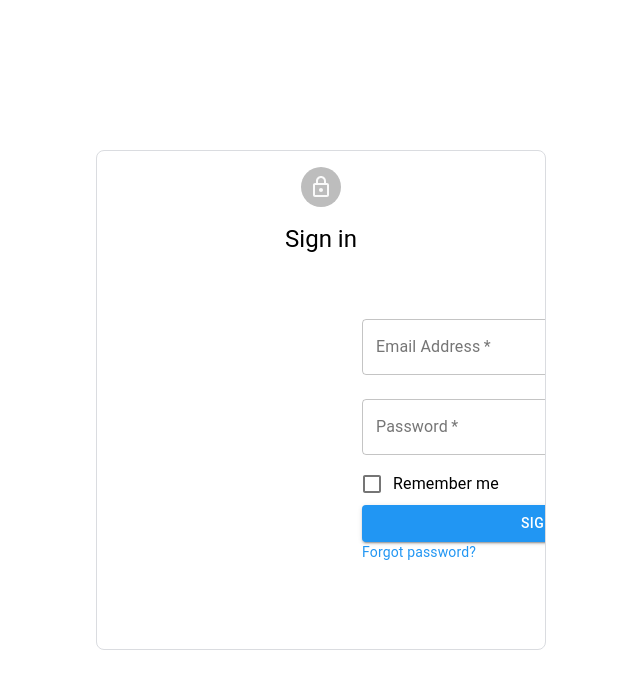
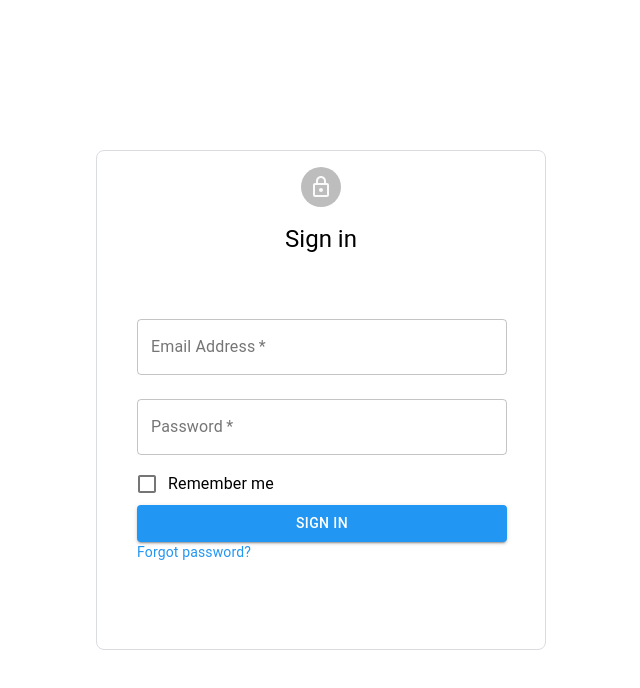
Before and after one commit to devarsh/FrontEndVRPL, a React (Create React App) app: page /login in a window 1280 px wide. Shown: the top 688 px of the page, without its empty margins (319-959 px from the left). Built offline with nearby package versions, Linux system fonts and the light colour scheme.

Commit message:
working router animation 1st attempt

```diff
--- a/src/components/login/index.js
+++ b/src/components/login/index.js
@@ -1,36 +1,32 @@
 import React from 'react'
-import { Transition } from 'react-spring/renderprops'
-import { BrowserRouter as Router, Switch, Route } from "react-router-dom";
-
+import { BrowserRouter , Switch, Route } from "react-router-dom";
 import useStyles from './styles.js'
-
+import {Transition} from 'react-spring/renderprops'
 //import LinearProgress from '@material-ui/core/LinearProgress';
 import Login, { LoginHeader } from './login.js'
 import Forgot, { ForgotHeader } from './forgot.js'
 
 const Auth = () => {
   const classes = useStyles()
+
   return (
     <>
       <div className={classes.container}>
         <div className={classes.authWrapper}>
           {/*<LinearProgress className={classes.linerProgress} />*/}
           <div className={classes.authHeader}>
-            <Router>
               <Switch>
                 <Route path="/login" render={props => LoginHeader({ ...props, classes })} />
                 <Route path="/forgot" render={props => ForgotHeader({ ...props, classes })} />
               </Switch>
-            </Router>
           </div>
-          <Router>
             <Route
-              children={({ location }) => (console.log(location)) || (
+              children={({ location,history }) => (console.log(location,history)) || (
                 <Transition
-                  config={{ duration: 10000 }}
+                  config={{}}
                   items={location}
                   keys={location.pathname}
-                  initial={{ transform: 'translateX(100%)' }}
+                  initial={{ transform: 'translateX(0%)' }}
                   from={{ transform: 'translateX(100%)' }}
                   enter={{ transform: 'translateX(0%)' }}
                   leave={{ transform: 'translateX(-100%)' }}
@@ -45,11 +41,17 @@ const Auth = () => {
                   )}
                 </Transition>
               )} />
-          </Router>
         </div>
       </div>
     </>
   )
 }
 
-export default Auth
+
+const AuthRouter = () => (
+  <BrowserRouter>
+    <Auth/>
+  </BrowserRouter>
+)
+
+export default AuthRouter
```
